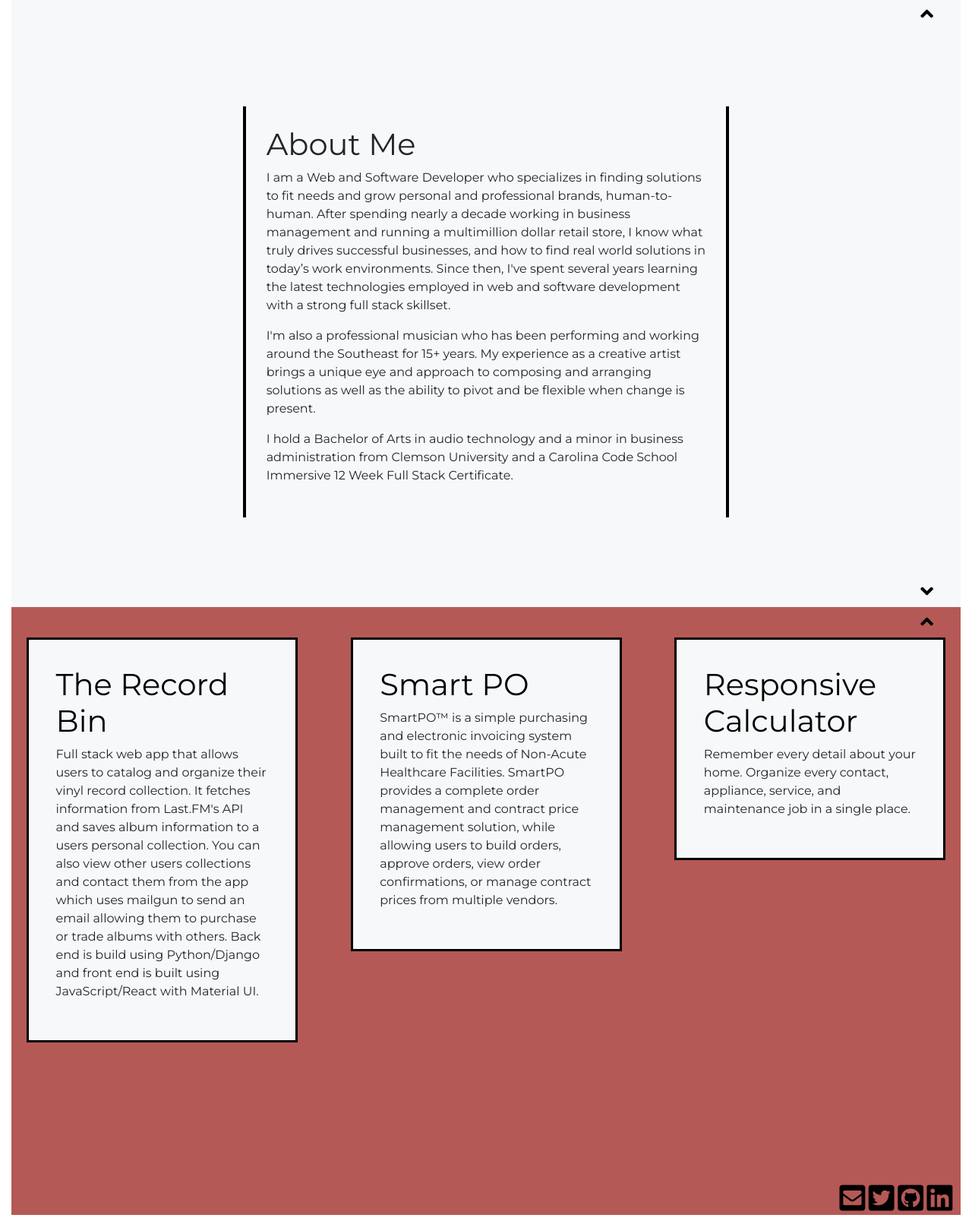
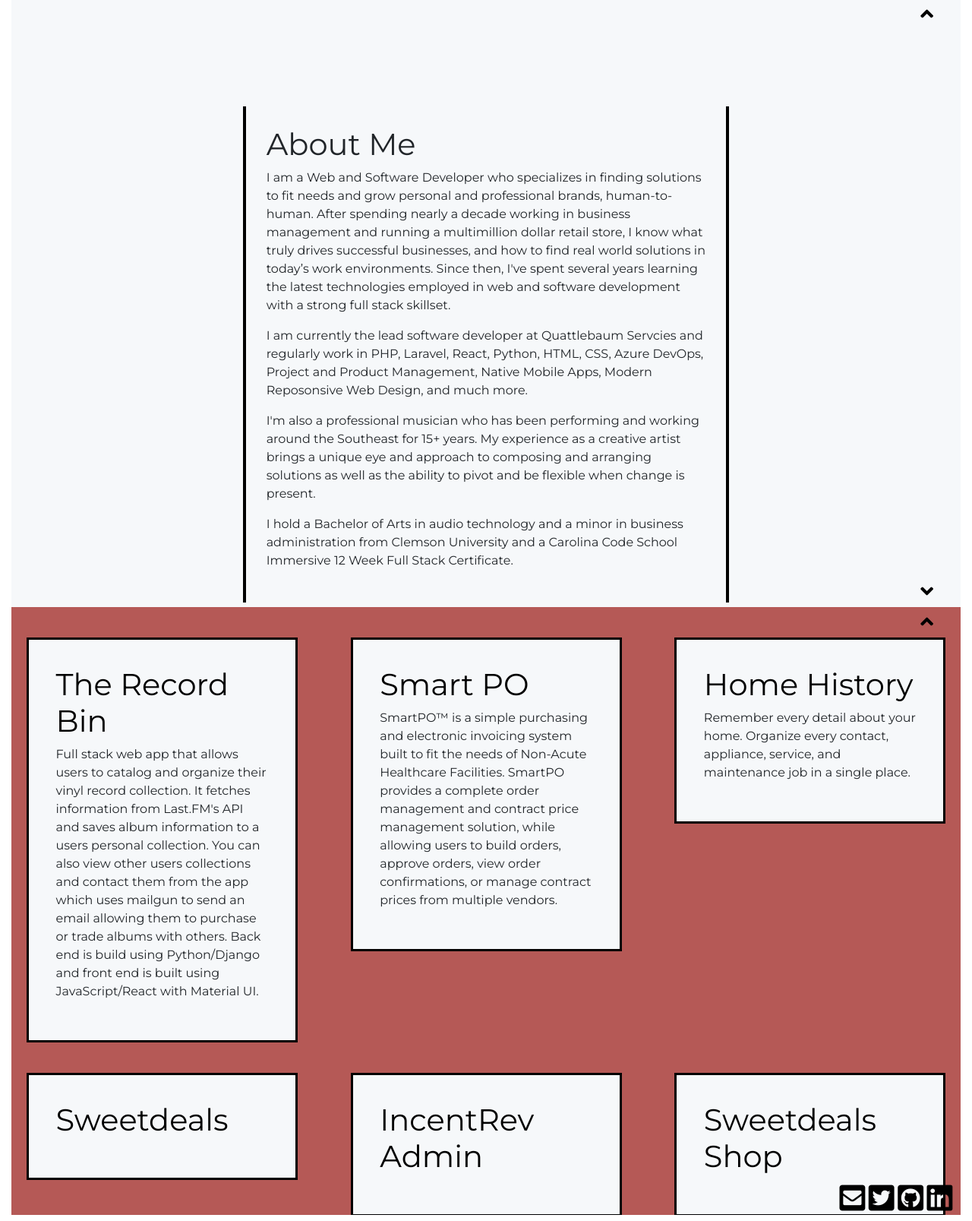
Before and after one commit to Fluffhead88/thigpen-portfolio, a Django app: page / in a window 1280 px wide. Shown: the part 801-2408 px from the top of the page at 76% size. Run offline with Django 3.2, Linux system fonts and the light colour scheme; some libraries are stand-ins or nearby versions.

Commit message:
content updates

```diff
--- a/app/templates/index.html
+++ b/app/templates/index.html
@@ -47,6 +47,7 @@
           <p>I am a Web and Software Developer who specializes in finding solutions to fit needs and grow personal and professional brands, human-to-human. After spending nearly a decade working in business management and
             running a multimillion dollar retail store, I know what truly drives successful businesses, and how to find real world solutions in today’s work environments. Since then, I've spent several years learning the latest technologies employed
             in web and software development with a strong full stack skillset.</p>
+			<p>I am currently the lead software developer at Quattlebaum Servcies and regularly work in PHP, Laravel, React, Python, HTML, CSS, Azure DevOps, Project and Product Management, Native Mobile Apps, Modern Reposonsive Web Design, and much more.</p>
           <p>I'm also a professional musician who has been performing and working around the Southeast for 15+ years. My experience as a creative artist brings a unique eye and approach to composing and arranging solutions as well as the ability to
             pivot and be flexible when change is present.</p>
           <p>I hold a Bachelor of Arts in audio technology and a minor in business administration from Clemson University and a Carolina Code School Immersive 12 Week Full Stack Certificate.</p>
@@ -76,15 +77,35 @@
         </div>
         <div class="col-12 col-md">
           <article>
-            <h1 class="card_link"><a href="https://www.homehistory.io" target="_blank">Responsive Calculator</a></h1>
+            <h1 class="card_link"><a href="https://www.homehistory.io" target="_blank">Home History</a></h1>
             <p>Remember every detail about your home. Organize every contact, appliance, service, and maintenance job in a single place.</p>
           </article>
         </div>
       </div>
       <div class= "row">
-        <div class= "col-12">
-              <!-- <p>Technologies</p> -->
-        </div>
+        <div class="col-12 col-md">
+			<article>
+			  <div class="front">
+				<h1 class="card_link"><a href="https://www.sweetdeals.com" target="_blank">Sweetdeals</a></h1>
+				<p></p>
+			  </div>
+			  <div class="back">
+				<!-- <img src="images/Code Shot.png" alt=""> -->
+			  </div>
+			</article>
+		  </div>
+		  <div class="col-12 col-md">
+			<article>
+			  <h1 class="card_link"><a href="https://localadmin.incentrev.com/" target="_blank">IncentRev Admin</a></h1>
+			  <p></p>
+			</article>
+		  </div>
+		  <div class="col-12 col-md">
+			<article>
+			  <h1 class="card_link"><a href="https://shop.sweetdeals.com/shop" target="_blank">Sweetdeals Shop</a></h1>
+			  <p></p>
+			</article>
+		  </div>
       </div>
         <a class="social_1" href="https://www.linkedin.com/in/zacharythigpen/" target="_blank"><i class="fab fa-linkedin"></i></a>
         <a class="social_2" href="https://github.com/Fluffhead88" target="_blank"><i class="fab fa-github-square"></i></a>
```
